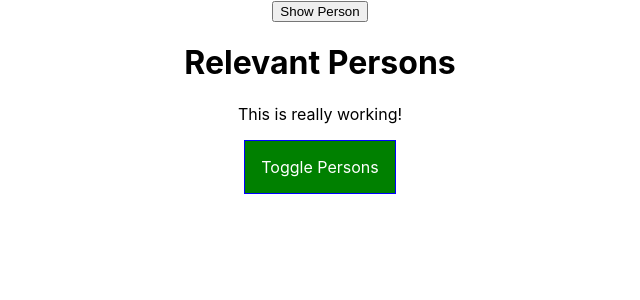
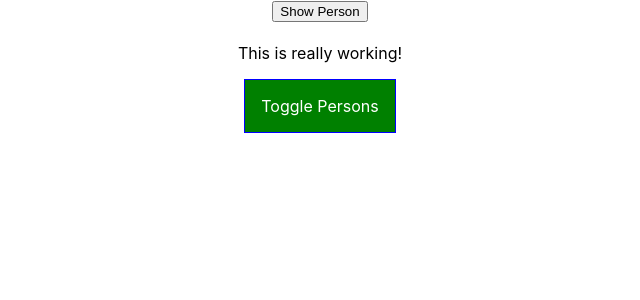
Before and after one commit to anilgudur/R-udemy-react-complete-guide, a React (Create React App) app: page / in a window 1280 px wide. Shown: the top 300 px of the page, without its empty margins (320-960 px from the left). Built offline with nearby package versions, Linux system fonts and the light colour scheme.

Commit message:
7.98 - HOC with function i.e. non-functiontional component.

```diff
--- a/src/containers/App.js
+++ b/src/containers/App.js
@@ -3,6 +3,7 @@
 import Persons from "../components/Persons/Persons";
 import CockPit from "../components/Cockpit/Cockpit";
 import WithClass from "../hoc/WithClass";
+import WithDivClass from "../hoc/withDivClass";
 
 class App extends Component {
   constructor(props) {
@@ -86,9 +87,11 @@
         />
       );
     }
+    ///* <WithClass classes={classes.App}> */
+    // /* </WithClass> */
 
     return (
-      <WithClass classes={classes.App}>
+      <>
         <button
           onClick={() => {
             this.setState({ showPersons: true });
@@ -103,9 +106,9 @@
           togglePersonsClicked={this.togglePersonsHandler}
         />
         {persons}
-      </WithClass>
+      </>
     );
   }
 }
 
-export default App;
+export default WithDivClass(App, classes.App);
--- /dev/null
+++ b/src/hoc/withDivClass.js
@@ -0,0 +1,11 @@
+import React from "react";
+
+const withDivClass = (WrappedComponent, className) => {
+  return props => (
+    <div className={className}>
+      <WrappedComponent />
+    </div>
+  );
+};
+
+export default withDivClass;
```
